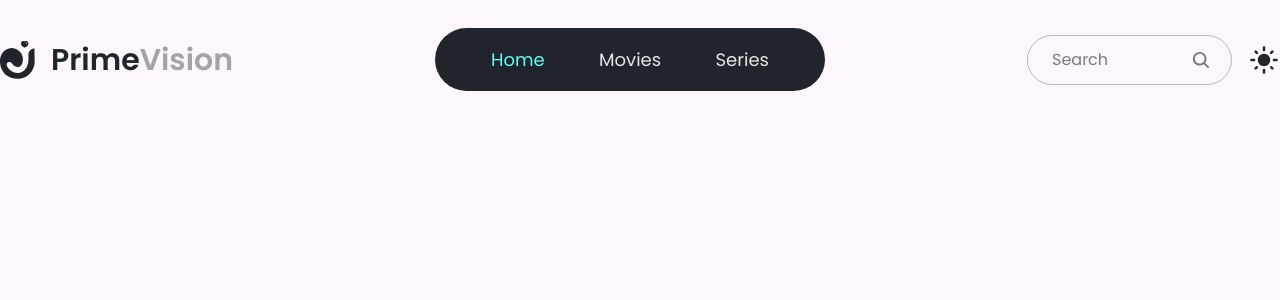
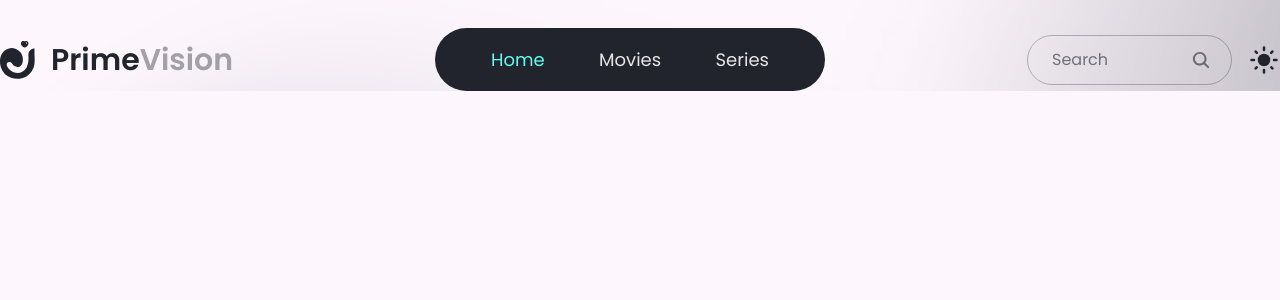
Before and after one commit to devJennyy/prime-vision, a React (Vite) app: page /homepage in a window 1280 px wide. Shown: the top 300 px of the page. Built offline with nearby package versions, Linux system fonts and the light colour scheme.

Commit message:
add background cover for light mode

```diff
--- a/src/App.tsx
+++ b/src/App.tsx
@@ -13,7 +13,7 @@ import Series from "./pages/Series";
 function App() {
   return (
     <Router>
-      <div className="w-full mx-auto overflow-x-hidden overflow-y-scroll no-scrollbar relative dark:bg-[url('/images/bg-cover.png')] bg-cover bg-no-repeat h-full">
+      <div className="w-full mx-auto overflow-x-hidden overflow-y-scroll no-scrollbar relative dark:bg-[url('/images/bg-cover.png')] bg-[url('/images/light-bg-cover.png')] bg-cover bg-no-repeat h-full">
         <div className="max-w-[1440px] mx-auto w-full mt-7">
           <Header />
         </div>
```
Also changed, not shown: public/images/light-bg-cover.png (added).
